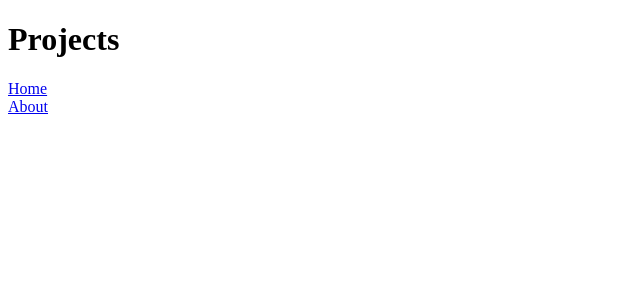
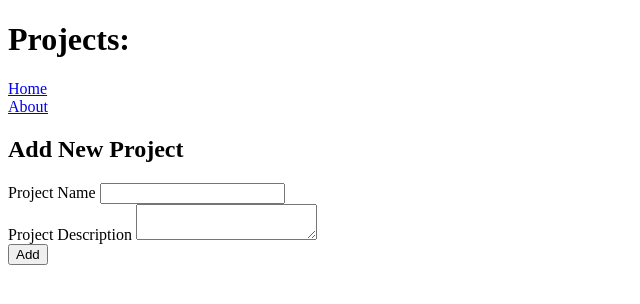
Before and after one commit to ir-rafio/Bindulogic-Hackathon-0, a website: page html/projects.html in a window 1280 px wide. Shown: the whole page, without its empty margins (0-640 px from the left). Drawn offline with Linux system fonts and the light colour scheme.

Commit message:
added project list

```diff
--- a/html/projects.html
+++ b/html/projects.html
@@ -7,8 +7,41 @@
   <title>Projects</title>
 </head>
 <body>
-  <h1>Projects</h1>
+  <h1>Projects:</h1>
+  <ol type="1" id="projectList"></ol>
+
   <a href="../">Home</a><br>
   <a href="../about">About</a>
+
+  <h2>Add New Project</h2>
+  <form action="/projects" method="POST" onsubmit="addProject(event)">
+    <label for="projectName">Project Name</label>
+    <input type="text" id="projectName" name="projectName"><br>
+    <label for="projectDescription">Project Description</label>
+    <textarea id="projectDescription" name="projectDescription"></textarea><br>
+    <button type="submit">Add</button>
+  </form>
+
+  <script>
+    const addProject = (event) => {
+      event.preventDefault();
+
+      const projectName = document.getElementById("projectName").value;
+      const projectDescription = document.getElementById("projectDescription").value;
+      document.getElementById("projectName").value = "";
+      document.getElementById("projectDescription").value = "";
+
+
+      const h2 = document.createElement("h2");
+      h2.innerHTML = projectName;
+      const descriptionNode = document.createTextNode(projectDescription);
+
+      const li = document.createElement("li");
+      li.appendChild(h2);
+      li.appendChild(descriptionNode);
+
+      document.getElementById("projectList").appendChild(li);
+    }
+  </script>
 </body>
 </html>
```
Also changed, not shown: html/about-post.html (+1 -1 lines).
